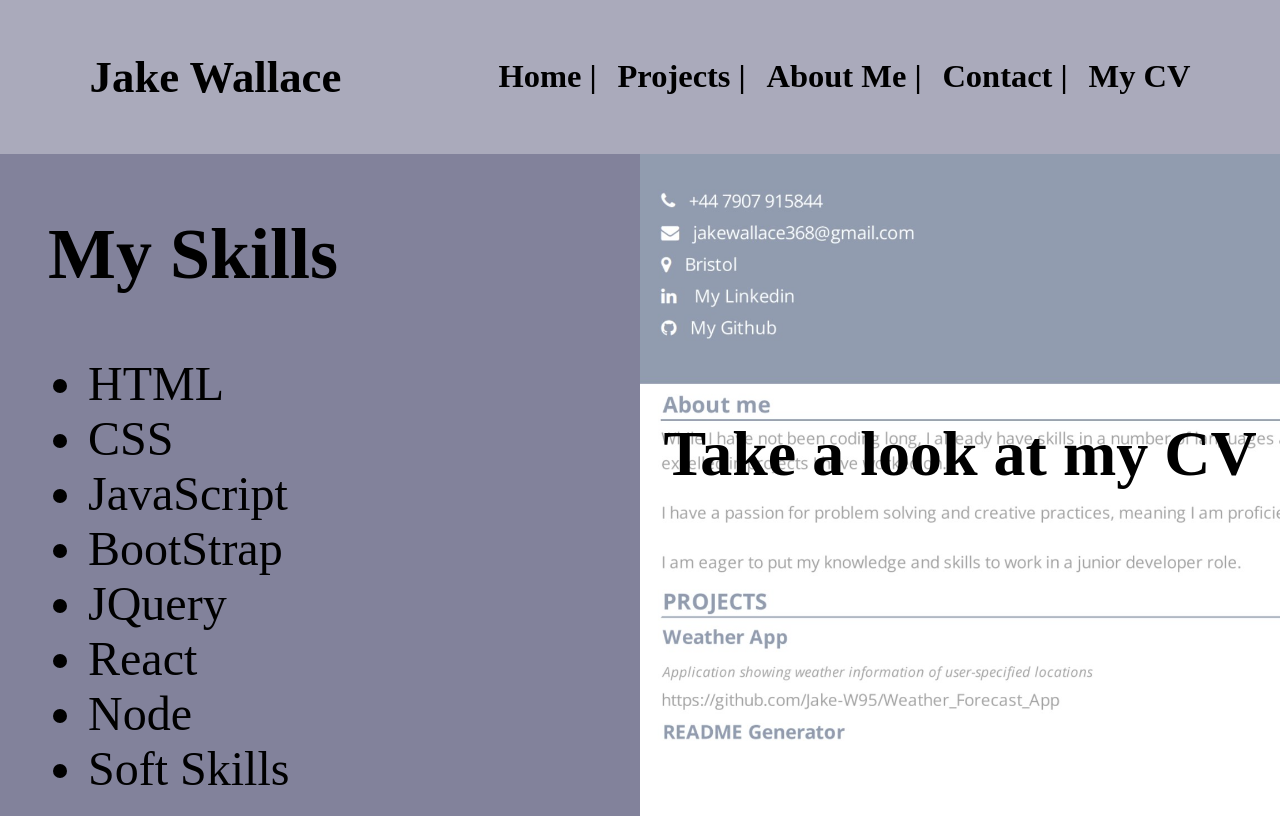
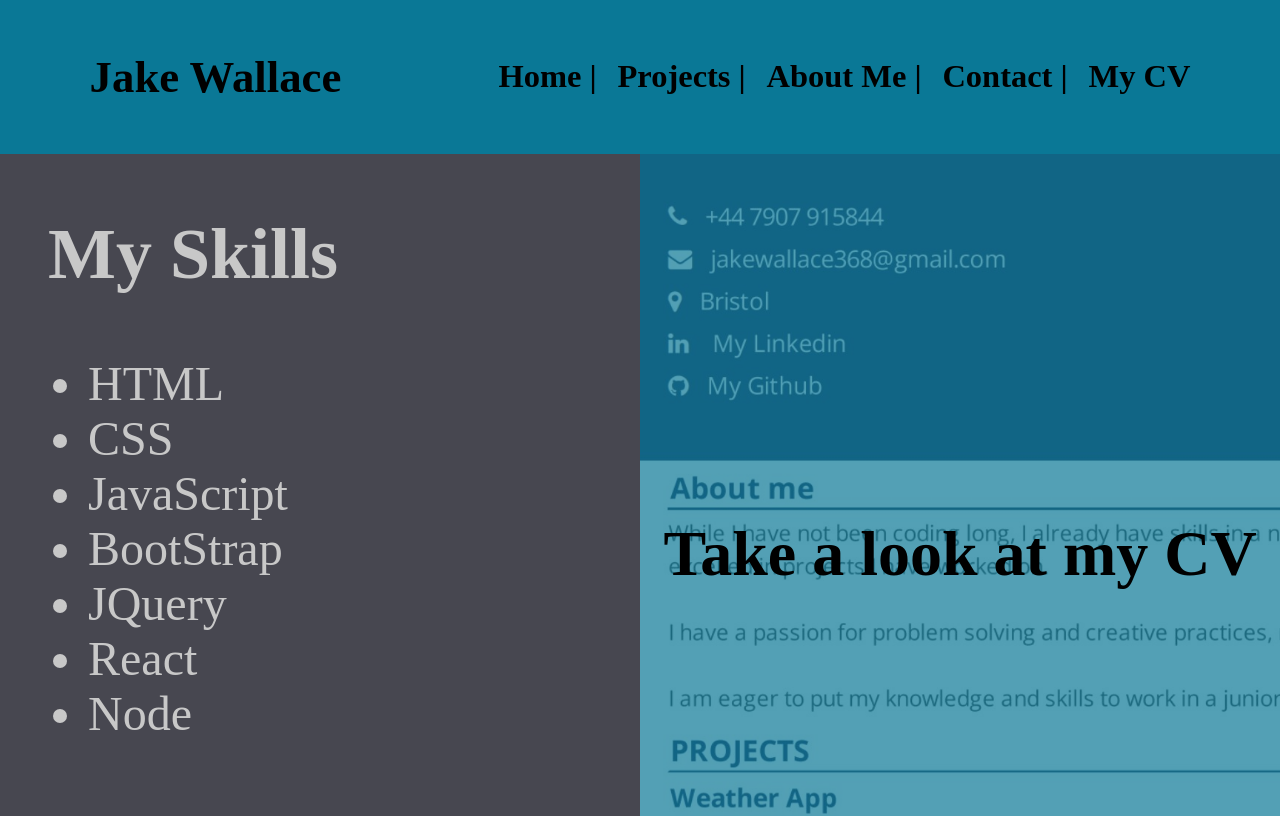
Before and after one commit to Jake-W95/Portfolio, a React (Create React App) app: page /CV in a window 1280 px wide. Shown: the top 816 px of the page. Built offline with nearby package versions, Linux system fonts and the light colour scheme.

Commit message:
updated styles

```diff
--- a/src/components/Header.js
+++ b/src/components/Header.js
@@ -5,7 +5,7 @@ import NavBar from "./NavBar";
 
 const styles = {
     //Wrapper
-    backgroundColor: '#aab',
+    backgroundColor: 'rgb(10,120,150)',
     padding: '1.3rem 7%',
     fontSize: '140%',
     display: 'flex',
--- a/src/components/ProjectItem.js
+++ b/src/components/ProjectItem.js
@@ -21,6 +21,8 @@ function ProjectItem(props) {
         backgroundImage: `url(${props.data.imgSrcA})`,
         backgroundRepeat: 'no-repeat',
         backgroundSize: 'cover',
+        borderRadius: '10px'
+
     }
     const overlayItemStyle = {
 
@@ -29,13 +31,15 @@ function ProjectItem(props) {
         height: isHover ? '100%' : '0%',
         transition: '.5s ease',
         backgroundImage: `url(${props.data.imgSrcB})`,
-
-
-
-
         backgroundRepeat: 'no-repeat',
         backgroundSize: 'cover',
-        // height: '0%'
+        borderRadius: '10px'
+
+    }
+    const textStyle = {
+        color:'white',
+        fontSize:'115%',
+
     }
 
 
@@ -54,17 +58,17 @@ function ProjectItem(props) {
                 >
 
                     <div style={{
-                        backgroundColor: 'rgba(255,255,255,0.7)',
+                        backgroundColor: 'rgba(50,50,60,0.9)',
                         padding:'2rem 3rem',
                         height: '100%',
                         width: '100%',
-                        fontSize:'120%'
+                        fontSize:'120%',
                     }}>
 
-                        <h3>{props.data.name}</h3>
-                        <p>{props.data.description}</p>
-                        <p>{props.data.technologies}</p>
-                        <NavLink to={props.data.link}>{props.data.linkText}</NavLink>
+                        <h3 style={textStyle}>{props.data.name}</h3>
+                        <p style={textStyle}>{props.data.description}</p>
+                        <p style={textStyle}>{props.data.technologies}</p>
+                        <NavLink to={props.data.link} style={textStyle}>{props.data.linkText}</NavLink>
                     </div>
                 </div>
             </div>
--- a/src/index.css
+++ b/src/index.css
@@ -5,6 +5,8 @@ body {
     sans-serif;
   -webkit-font-smoothing: antialiased;
   -moz-osx-font-smoothing: grayscale;
+  background-color:#474750
+
 }
 
 code {
--- a/src/pages/CVpage.js
+++ b/src/pages/CVpage.js
@@ -1,8 +1,10 @@
 import CVBackground from '../images/CV.jpg'
 
 const row = {
-    display: 'flex'
+    display: 'flex',
+    height:'100px'
 }
+const text = {color:'rgb(200,200,200)'}
 
 function CVPage() {
     return (
@@ -10,29 +12,30 @@ function CVPage() {
             <section style={row}>
                 <div style={{
                     width: '50%',
-                    height: '100%',
-                    fontSize:'300%',
-                    boxSizing:'border-box',
-                    paddingLeft:'3rem',
-                    backgroundColor:'#82829b'
+                    // height: '9vh',
+                    fontSize: '300%',
+                    boxSizing: 'border-box',
+                    paddingLeft: '3rem',
+                    backgroundColor: '#474750',
+
 
                 }}>
-                    <h1>My Skills</h1>
-                    <ul>
-                        <li>HTML</li>
-                        <li>CSS</li>
-                        <li>JavaScript</li>
-                        <li>BootStrap</li>
-                        <li>JQuery</li>
-                        <li>React</li>
-                        <li>Node</li>
-                        <li>Soft Skills</li>
+                    <h1 style={text}>My Skills</h1>
+                    <ul >
+                        <li style={text}>HTML</li>
+                        <li style={text}>CSS</li>
+                        <li style={text}>JavaScript</li>
+                        <li style={text}>BootStrap</li>
+                        <li style={text}>JQuery</li>
+                        <li style={text}>React</li>
+                        <li style={text}>Node</li>
+
                     </ul>
                 </div>
 
                 <div style={{
                     width: '50%',
-                    height: '600px',
+                    height: '100vh',
                     // backgroundColor:'red',
                     backgroundImage: `url(${CVBackground})`,
                     backgroundSize: 'cover'
@@ -41,13 +44,13 @@ function CVPage() {
                         <div style={{
                             width: '100%',
                             height: '100%',
-                            backgroundColor: 'rgba(255,255,255,0.5)',
+                            backgroundColor: 'rgba(10,120,150,0.7)',
                             display: 'flex',
                             justifyContent: 'center',
                             alignItems: 'center'
                         }}>
                             <h1 style={{
-                               fontSize:'400%'
+                                fontSize: '400%'
                             }}>
                                 Take a look at my CV</h1>
                         </div>
--- a/src/projectClasser.js
+++ b/src/projectClasser.js
@@ -12,6 +12,9 @@ import TeamGeneratorB from './images/projectImgB/TeamGeneratorB.jpg'
 
 import READMEGeneratorA from './images/projectImgA/READMEGeneratorA.jpg'
 import READMEGeneratorB from './images/projectImgB/READMEGeneratorB.png'
+
+import PlannerA from './images/projectImgA/PlannerA.png'
+import PlannerB from './images/projectImgB/PlannerB.jpg'
 
 
 
@@ -31,54 +34,65 @@ class Project {
 }
 // const projects = [
 const EventFinder = new Project(
-    "Event Finder",
-    "An application that allows users to search for and save events, providing information and useful links (official sites, tickets etc)",
-    ["TicketMaster API", "Google Maps API", "moment.js", "JQuery"],
-    "https://github.com/Jake-W95/Event_Finder_App",
-    "Click here for the GitHub Repository",
+    'Event Finder',
+    'An application that allows users to search for and save events, providing information and useful links (official sites, tickets etc)',
+    ['TicketMaster API', 'Google Maps API', 'moment.js', 'JQuery'],
+    'https://github.com/Jake-W95/Event_Finder_App',
+    'Click here for the GitHub Repository',
     EventFinderA,
     EventFinderB
 
 
 )
 const WeatherApp = new Project(
-    "Weather App",
-    "An application that allows users to see the weather forecast (1day-hourly / 5day-3hour) for any location, saving previous searches",
-    ["OpenWeatherMap API", "moment.js", "FontAwesome", "JQuery"],
-    "https://jake-w95.github.io/Weather_Forecast_App",
-    "Click here to see the live site",
+    'Weather App',
+    'An application that allows users to see the weather forecast (1day-hourly / 5day-3hour) for any location, saving previous searches',
+    ['OpenWeatherMap API', 'moment.js', 'FontAwesome', 'JQuery'],
+    'https://jake-w95.github.io/Weather_Forecast_App',
+    'Click here to see the live site',
     WeatherAppA,
     WeatherAppB
 )
 const HangmanGame = new Project(
-    "Hangman Game",
-    "Simple Hangman game that pulls words from an API and gives users the definition on successful round.",
-    ["WordsAPI", "JQuery"],
-    "https://jake-w95.github.io/Hangman_Game/",
-    "Click here to play some Hangman!",
+    'Hangman Game',
+    'Simple Hangman game that pulls words from an API and gives users the definition on successful round.',
+    ['WordsAPI', 'JQuery'],
+    'https://jake-w95.github.io/Hangman_Game/',
+    'Click here to play some Hangman!',
     HangmanA,
     HangmanB
 )
 const TeamGenerator = new Project(
-    "Team Profile Generator",
-    "Node application that generates an HTML file based on user inputs.",
-    ["Node.js", "Jest.js", "Inquire.js"],
-    "https://github.com/Jake-W95/TeamProfileGenerator",
-    "Please take a look at the GitHub repository",
+    'Team Profile Generator',
+    'Node application that generates an HTML file based on user inputs.',
+    ['Node.js', 'Jest.js', 'Inquire.js'],
+    'https://github.com/Jake-W95/TeamProfileGenerator',
+    'Please take a look at the GitHub repository',
     TeamGeneratorA,
     TeamGeneratorB
 )
 const READMEGenerator = new Project(
-    "README Generator",
-    "Node application that takes user inputs and generates a formatted README file, complete with: license badge, contents table and links.",
-    ["Node.js", "Inquirer.js"],
-    "https://github.com/Jake-W95/README_Generator",
-    "Please take a look at the GitHub repository",
+    'README Generator',
+    'Node application that takes user inputs and generates a formatted README file, complete with: license badge, contents table and links.',
+    ['Node.js', 'Inquirer.js'],
+    'https://github.com/Jake-W95/README_Generator',
+    'Please take a look at the GitHub repository',
     READMEGeneratorA,
     READMEGeneratorB
 )
+const DailyPlanner = new Project(
+    'Daily Planner',
+    'Simple planner for 1 day, changing styles depending on the current time',
+    ['JQuery', 'moment.js'],
+    'https://github.com/Jake-W95/Daily_Planner',
+    'Please take a look at the GitHub repository',
+    PlannerA,
+    PlannerB
 
-projectArray.push(EventFinder, WeatherApp, HangmanGame, TeamGenerator, READMEGenerator)
+
+)
+
+projectArray.push(EventFinder, WeatherApp, HangmanGame, TeamGenerator, READMEGenerator, DailyPlanner)
 
 // for (item of projectArray){
 //     JSON.stringify(item);
```
Also changed, not shown: src/images/projectImgA/PlannerA.png (added), src/images/projectImgB/PlannerB.jpg (added).
